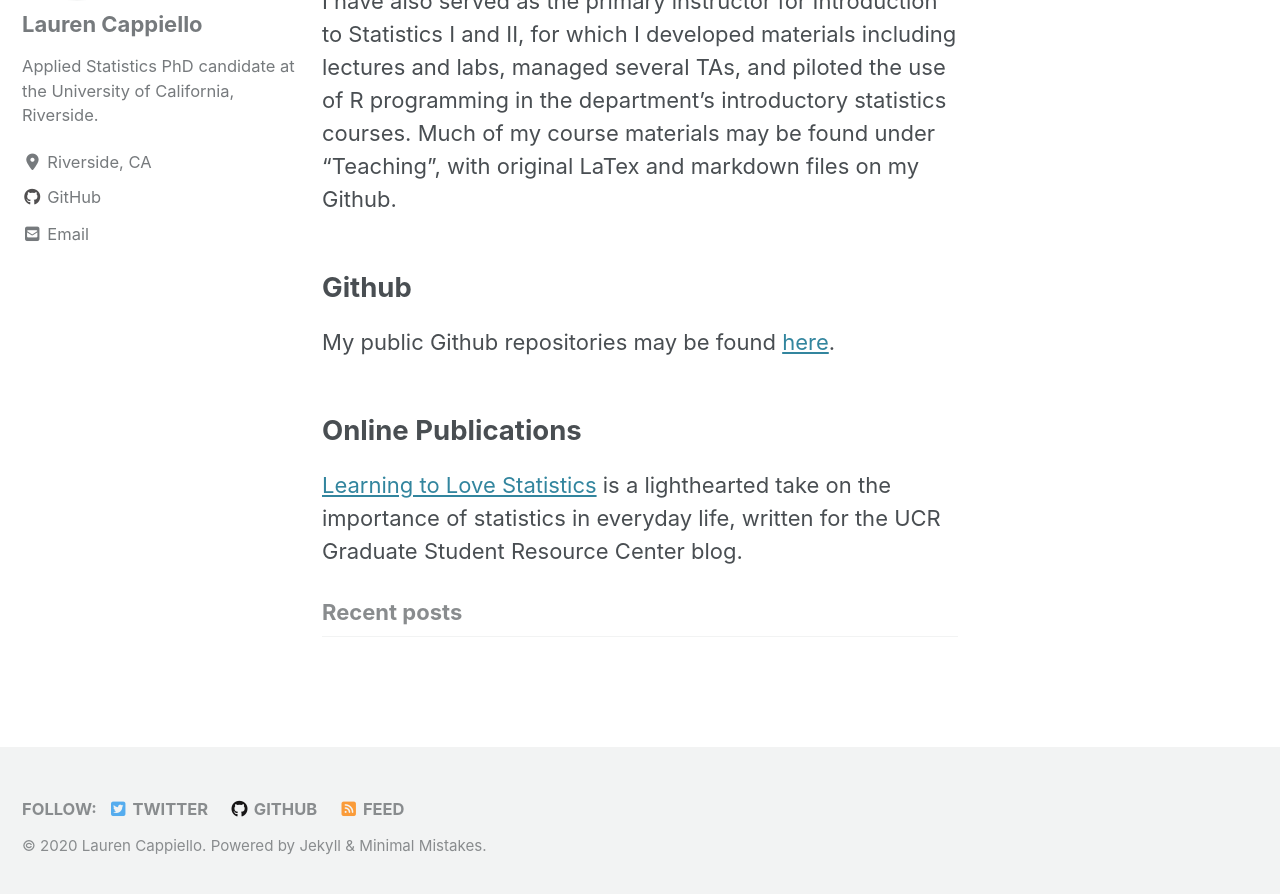
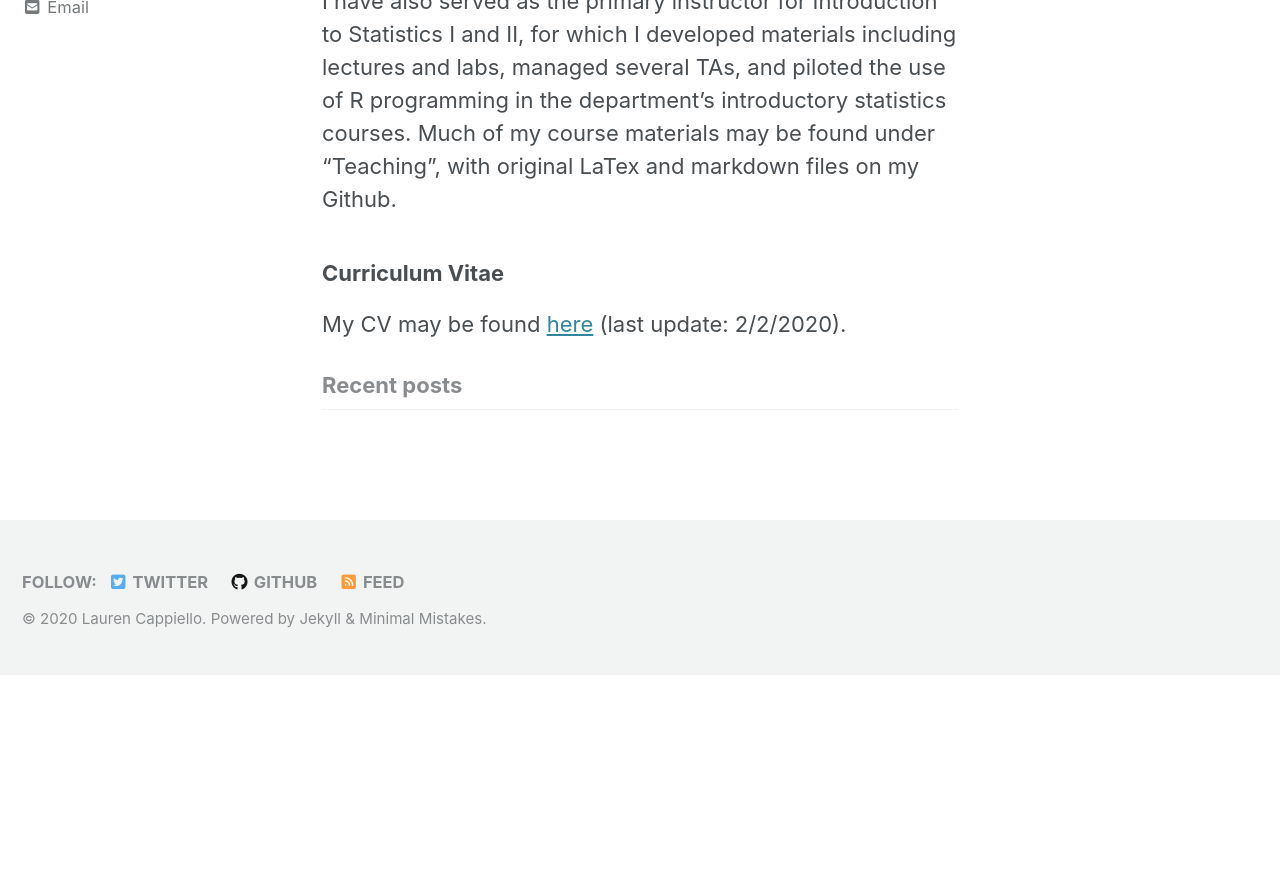
Before and after one commit to lgpcappiello/lgpcappiello.github.io, a Jekyll site: the page built from index.md, in a window 1280 px wide and 900 px high, scrolled down 801 px. Shown: the top 894 px of the window. Built offline with Jekyll 4.4.1, drawn with Linux system fonts in a browser that asks for light colours; cached includes are drawn as plain includes; nearby versions of some CDN libraries; our own code applies the rules of GitHub Pages for plain Markdown files; after the commit the page ends 1476 px from its top, so only the background shows below that; grey boxes are pictures that could not be loaded.

Commit message:
Update index.md

```diff
--- a/index.md
+++ b/index.md
@@ -10,10 +10,5 @@ Always on the lookout for new ways to learn and get involved, I am the president
 
 I have also served as the primary instructor for Introduction to Statistics I and II, for which I developed materials including lectures and labs, managed several TAs, and piloted the use of R programming in the department's introductory statistics courses. Much of my course materials may be found under "Teaching", with original LaTex and markdown files on my Github.
 
-## Github
-
-My public Github repositories may be found <a href="https://github.com/lgpcappiello?tab=repositories">here</a>.
-
-## Online Publications
-
-<a href="https://lgpcappiello.github.io/blog/lovestatistics">Learning to Love Statistics</a> is a lighthearted take on the importance of statistics in everyday life, written for the UCR Graduate Student Resource Center blog.
+### Curriculum Vitae
+My CV may be found <a href="https://lgpcappiello.github.io/CappielloCV.pdf">here</a> (last update: 2/2/2020).
```
